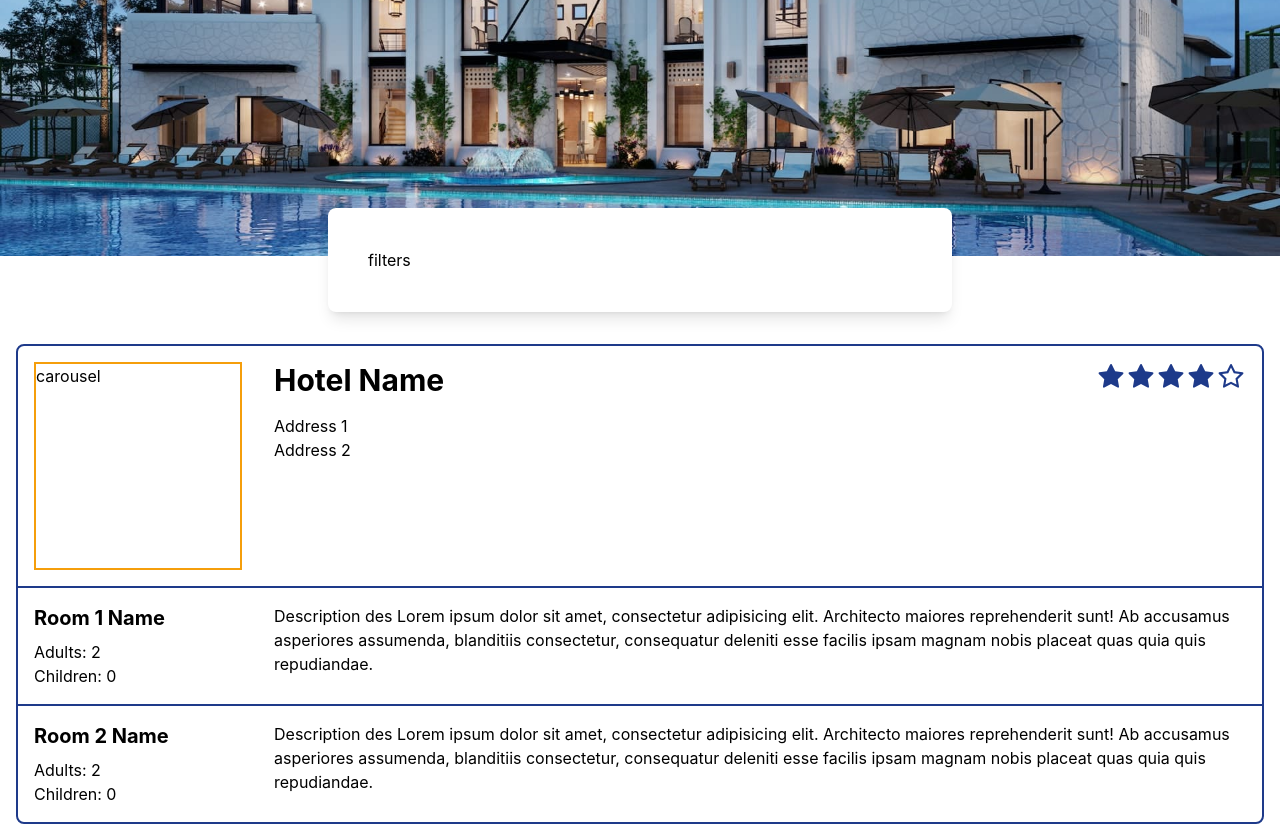
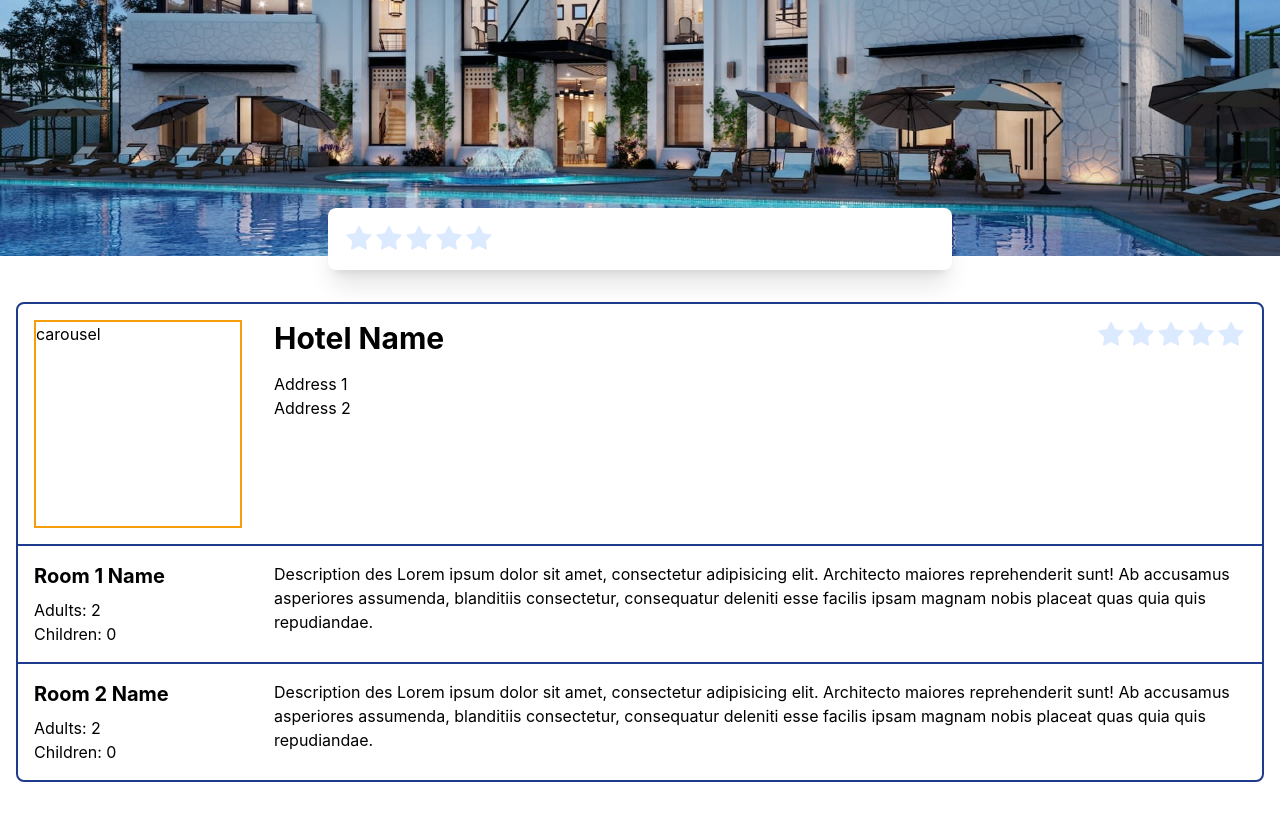
Before and after one commit to masvelio/hotel-challenge, a React (Vite) app: page / in a window 1280 px wide. After the commit the page ends 800 px from the top, so only its background shows below. Built offline with nearby package versions, Linux system fonts and the light colour scheme.

Commit message:
feat: Add stars component

```diff
--- a/src/App.tsx
+++ b/src/App.tsx
@@ -1,13 +1,76 @@
-import React from 'react';
-import { AiFillStar, AiOutlineStar } from 'react-icons/ai';
+import React, { useState } from 'react';
+import { AiFillStar } from 'react-icons/ai';
 import colors from 'tailwindcss/colors';
 
+interface StarsProps {
+  rating?: number;
+  maxRating?: number;
+  onClick?: (newRating: number) => void;
+}
+
+const Stars = ({ rating, maxRating = 5, onClick }: StarsProps) => {
+  const [hoveredIndex, setHoveredIndex] = useState<number | null>(null);
+
+  return (
+    <div className="flex">
+      {Array(maxRating)
+        .fill(null)
+        .map((el, i) => {
+          const areStarsHoverable = !!onClick;
+          const isStarIndexLowerThanRating = i < Number(rating);
+          const isCurrentlyHovering = hoveredIndex !== null;
+
+          const isStarHovered = isCurrentlyHovering
+            ? hoveredIndex >= i
+            : isStarIndexLowerThanRating;
+
+          const shouldHighlightStar = areStarsHoverable
+            ? isStarHovered
+            : isStarIndexLowerThanRating;
+
+          const color = shouldHighlightStar ? colors.blue['900'] : colors.blue['100'];
+
+          return (
+            <AiFillStar
+              key={i}
+              size="30"
+              color={color}
+              className={areStarsHoverable ? 'cursor-pointer' : ''}
+              onMouseEnter={() => setHoveredIndex(i)}
+              onMouseLeave={() => setHoveredIndex(null)}
+              onClick={() => onClick?.(i + 1)}
+            />
+          );
+        })}
+    </div>
+  );
+};
+
+interface FiltersProps {
+  rating?: number;
+  setRating: (newRating: number) => void;
+}
+
+const Filters = ({ rating, setRating }: FiltersProps) => {
+  const handleStartClick = (newRating: number) => {
+    setRating(newRating);
+  };
+
+  return (
+    <div className="p-4 w-6/12 -mt-12 bg-white shadow-xl rounded-lg sticky top-0">
+      <Stars onClick={handleStartClick} rating={rating} />
+    </div>
+  );
+};
+
 const App = () => {
+  const [rating, setRating] = useState<number | undefined>(undefined);
+
   return (
     <>
       <header className="w-full h-64 bg-[url('/resources/hotel-bg.jpg')] bg-cover bg-center flex items-center justify-center"></header>
       <main className="px-4 container mx-auto flex flex-col justify-center items-center">
-        <div className="p-10 w-6/12 -mt-12 bg-white shadow-lg rounded-lg">filters</div>
+        <Filters rating={rating} setRating={setRating} />
         <section className="w-full mt-8 flex flex-col">
           <div className="border-2 border-blue-900 rounded-lg mb-4">
             <div className="p-4 border-blue-900 border-b-2 flex gap-8">
@@ -17,12 +80,8 @@ const App = () => {
                 <p>Address 1</p>
                 <p>Address 2</p>
               </div>
-              <div className="min-w-fit ml-auto flex">
-                <AiFillStar size="30px" color={colors.blue['900']} />
-                <AiFillStar size="30px" color={colors.blue['900']} />
-                <AiFillStar size="30px" color={colors.blue['900']} />
-                <AiFillStar size="30px" color={colors.blue['900']} />
-                <AiOutlineStar size="30px" color={colors.blue['900']} />
+              <div className="min-w-fit ml-auto flex flex-col">
+                <Stars rating={rating} />
               </div>
             </div>
             <div className="p-4 flex gap-8 border-blue-900 border-b-2 last:border-b-0">
```
Also changed, not shown: 1 other file (tests, documents, lock files or other folders).
